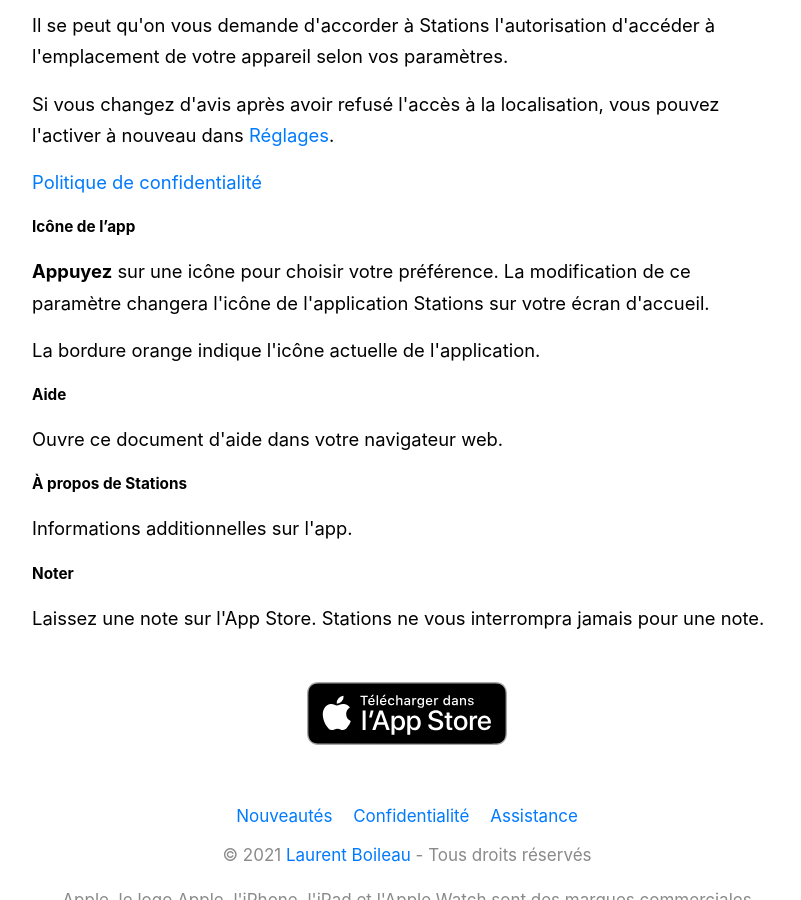
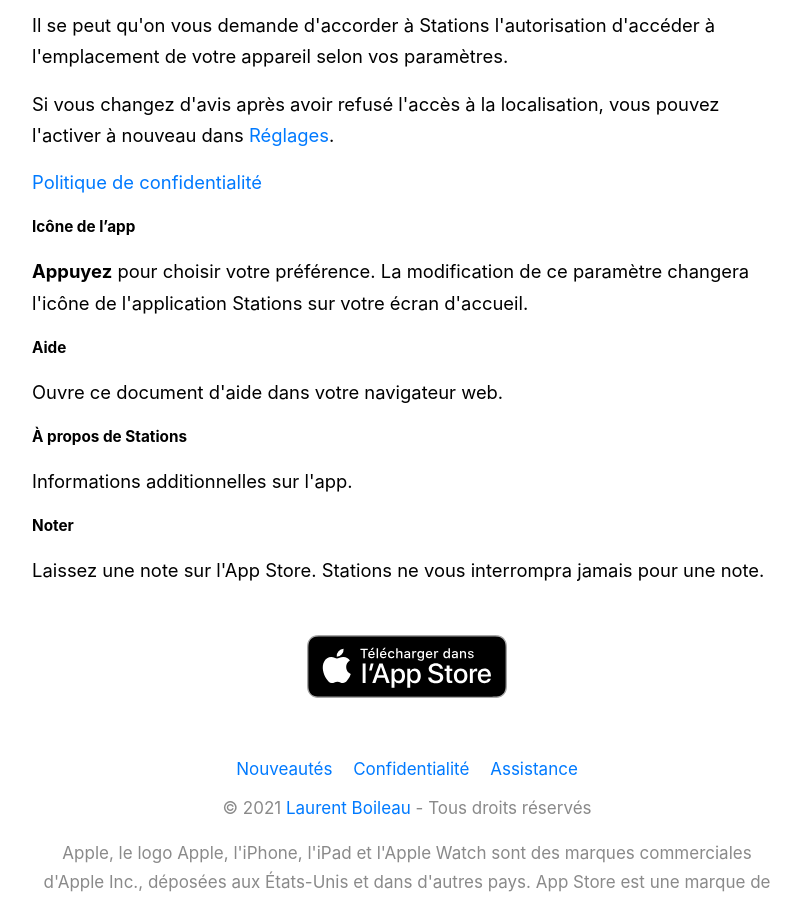
Before and after one commit to laurentboileau/stations-website, a Jekyll site: the page built from pages/fr/assistance.markdown, in a window 1280 px wide and 900 px high, scrolled down 8428 px. Shown: the whole window, without its empty margins (233-1034 px from the left). Built offline with Jekyll 4.4.1, drawn with Linux system fonts in a browser that asks for light colours.

Commit message:
Update icon setting documentation

```diff
--- a/pages/en/support.markdown
+++ b/pages/en/support.markdown
@@ -194,9 +194,7 @@
 
 <h5 id="support-settings-icon">App icon</h5>
 
-<p><strong>Tap</strong> an icon to choose your preference. Changing this setting will update the Stations app icon on your home screen.</p>
-
-<p>The orange border indicates the current app icon.</p>
+<p><strong>Tap</strong> to choose your icon preference. Changing this setting will update the Stations app icon on your home screen.</p>
 
 <h5 id="support-settings-help">Help</h5>
 
--- a/pages/fr/assistance.markdown
+++ b/pages/fr/assistance.markdown
@@ -194,9 +194,7 @@
 
 <h5 id="support-settings-icon">Icône de l’app</h5>
 
-<p><strong>Appuyez</strong> sur une icône pour choisir votre préférence. La modification de ce paramètre changera l'icône de l'application Stations sur votre écran d'accueil.</p>
-
-<p>La bordure orange indique l'icône actuelle de l'application.</p>
+<p><strong>Appuyez</strong> pour choisir votre préférence. La modification de ce paramètre changera l'icône de l'application Stations sur votre écran d'accueil.</p>
 
 <h5 id="support-settings-help">Aide</h5>
 
```
